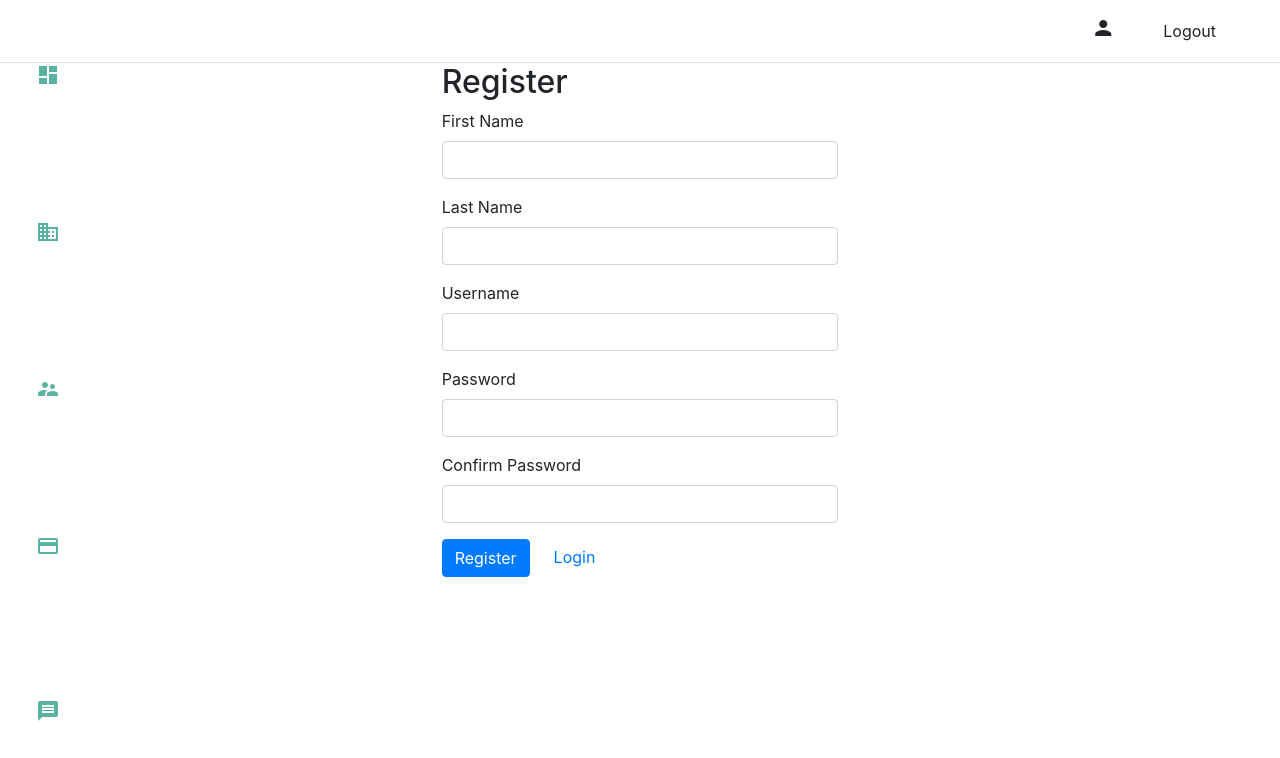
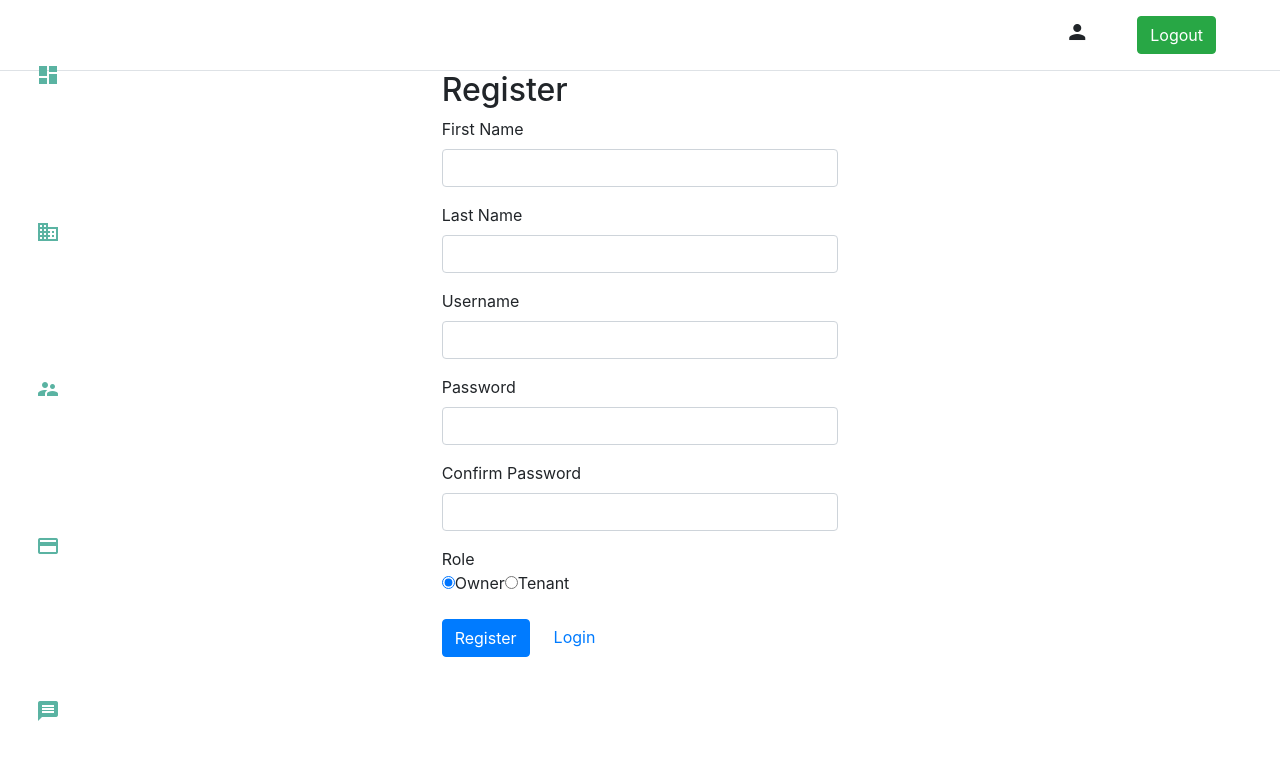
Before and after one commit to anastasiadima/manage-rent, a React (Create React App) app: page /register in a window 1280 px wide. Shown: the top 758 px of the page. Built offline with nearby package versions, Linux system fonts and the light colour scheme; sample sign-in values are in the browser's storage.

Commit message:
mr-8 logout button functionality

```diff
--- a/src/App.js
+++ b/src/App.js
@@ -4,6 +4,7 @@ import LoginPage from "./components/login";
 import HomePage from "./components/home";
 import Dashboard from "./components/dashboard";
 import { history } from "./helpers/history";
+import {Role} from "./helpers/role";
 import { authenticationService } from "./services/authentication.service";
 import { Router, Route } from "react-router-dom";
 import { PrivateRoute } from "./components/private-route";
@@ -19,12 +20,14 @@ class App extends Component {
     super(props);
 
     this.state = {
-      currentUser: null
+      currentUser: null,
+      isOwner: false
     };
   }
   componentDidMount() {
-    authenticationService.currentUser.subscribe(x =>
-      this.setState({ currentUser: x })
+    authenticationService.currentUser.subscribe(x => {
+      this.setState({ currentUser: x,  isOwner: x && x.role === Role.Owner })
+    }
     );
   }
 
@@ -34,7 +37,8 @@ class App extends Component {
   }
 
   render() {
-    const { currentUser } = this.state;
+    const { currentUser,isOwner } = this.state;
+    console.log(currentUser);
     return (
       <main className="container-fluid">
         <div className="row">
@@ -42,11 +46,12 @@ class App extends Component {
             {currentUser && <UserNav user={currentUser} />}
             {currentUser && <Menu /> }
 
-            <PrivateRoute exact path="/" component={Dashboard} />
-            <Route path="/login" component={LoginPage} />
+            <PrivateRoute exact path="/" roles={[Role.Owner]} component={Dashboard} />
+            <PrivateRoute path="/tenants" roles={[Role.Owner]} component={Tenants} />
+            <Route  path="/login" component={LoginPage} />
             <Route path="/register" component={RegisterPage} />
             <Route path="/home" component={HomePage} />
-            <Route path="/tenants" component={Tenants} />
+            {/* <Route path="/tenants" component={Tenants} /> */}
             <Route path="/houses" component={Houses} />
             <Route path="/payment" component={PaymentModule} />
           </Router>
--- a/src/components/User/user-nav.jsx
+++ b/src/components/User/user-nav.jsx
@@ -1,11 +1,17 @@
 import React, { Component } from "react";
+import {userService} from "../../services/user.service";
 import "./user-nav.css";
 
 class UserNav extends Component {
   constructor(props) {
     super(props);
   }
-  state = {};
+  state = {
+
+  };
+  logout(){
+    userService.logout();
+  }
   render() {
     return (
       <div
@@ -13,7 +19,7 @@ class UserNav extends Component {
         style={{ width: "100%"}}
       >
         <ul className="nav flex-row-reverse nav-fill m-lg-3 m-2 align-items-center">
-          <li className="list-item mr-md-5 mr-sm-2">Logout</li>
+          <li className="list-item mr-md-5 mr-sm-2 btn btn-success  " onClick={this.logout}>Logout</li>
           <li className="list-item align-items-center">
             <i className="material-icons mr-lg-5 mr-2" style={{ fontSize: "24px"}}>
               person
--- a/src/components/private-route.jsx
+++ b/src/components/private-route.jsx
@@ -3,7 +3,7 @@ import { Route, Redirect } from 'react-router-dom';
 
 import { authenticationService } from '../services/authentication.service';
 
-export const PrivateRoute = ({ component: Component, ...rest }) => (
+export const PrivateRoute = ({ component: Component, roles, ...rest }) => (
     <Route {...rest} render={props => {
         const currentUser = authenticationService.currentUserValue;
         if (!currentUser) {
@@ -11,6 +11,12 @@ export const PrivateRoute = ({ component: Component, ...rest }) => (
             return <Redirect to={{ pathname: '/login', state: { from: props.location } }} />
         }
 
+        // check if route is restricted by role
+        if (roles && roles.indexOf(currentUser.role) === -1) {
+            // role not authorised so redirect to home page
+            return <Redirect to={{ pathname: '/'}} />
+        }
+
         // authorised so return component
         return <Component {...props} />
         }}
--- a/src/components/register.jsx
+++ b/src/components/register.jsx
@@ -11,9 +11,11 @@ class RegisterPage extends Component {
                 firstName: '',
                 lastName: '',
                 username: '',
-                password: ''
+                password: '',
+                role: 'Owner'
             },
-            confirmPassword: ''
+            confirmPassword: '',
+            isOwner: true,
         };
 
         this.handleChange = this.handleChange.bind(this);
@@ -72,6 +74,27 @@ class RegisterPage extends Component {
         return false;
     }
 
+    handleRole(e){
+        const { value } = e.target;
+        var user = this.state.user;
+        console.log(value);
+        if(value === "tenant"){
+        this.setState({
+                isOwner: false,
+                user: {
+                    ...user,
+                    role: "Tenant"
+                }
+        });
+        } else {
+            this.setState({
+                isOwner: true,
+                role: "Owner"
+        });
+        }
+        console.log(this.state)
+    }
+
     render() {
         return (
             <div  className="col-md-4 offset-md-4">
@@ -98,6 +121,17 @@ class RegisterPage extends Component {
                         <input type="password" className="form-control" id="confirmPassword" onChange={(event) => this.handleChange(event)} aria-describedby="usernameHelp" ></input>
                         <small hidden={!this.invalidPassword() || this.state.user.password.length ===0} id="errorMessage" className="form-text text-danger">Conform password doesn't match password</small>
                     </div>
+                    <div className="form-group">
+                        <div>Role</div>
+                        <label>
+                            <input type="radio" value="owner" name="role" checked={this.state.isOwner} onChange={(event) => this.handleRole(event)} />
+                            Owner
+                        </label>
+                        <label>
+                            <input type="radio" value="tenant" name="role" checked={!this.state.isOwner} onChange={(event) => this.handleRole(event)}/>
+                            Tenant
+                        </label>
+                    </div>
                     <button className="btn btn-primary"  >Register</button>
                     <Link to="/login" className="m-4">Login</Link>
                 </form>
--- /dev/null
+++ b/src/helpers/role.js
@@ -0,0 +1,4 @@
+export const Role = {
+    Owner: "Owner",
+    Tenant: "Tenant"
+}
```
